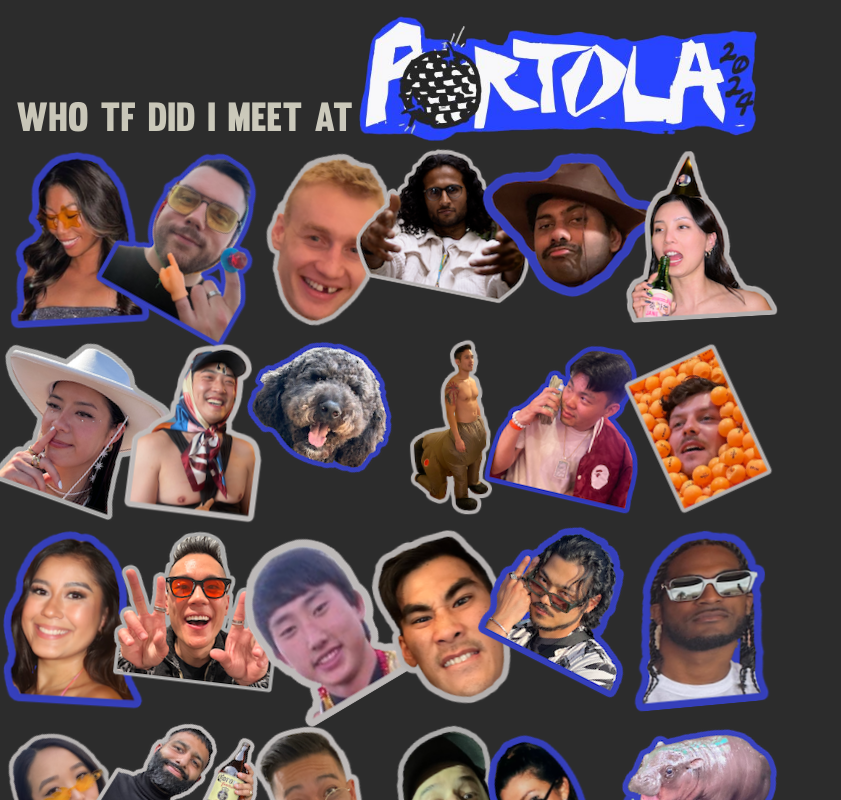
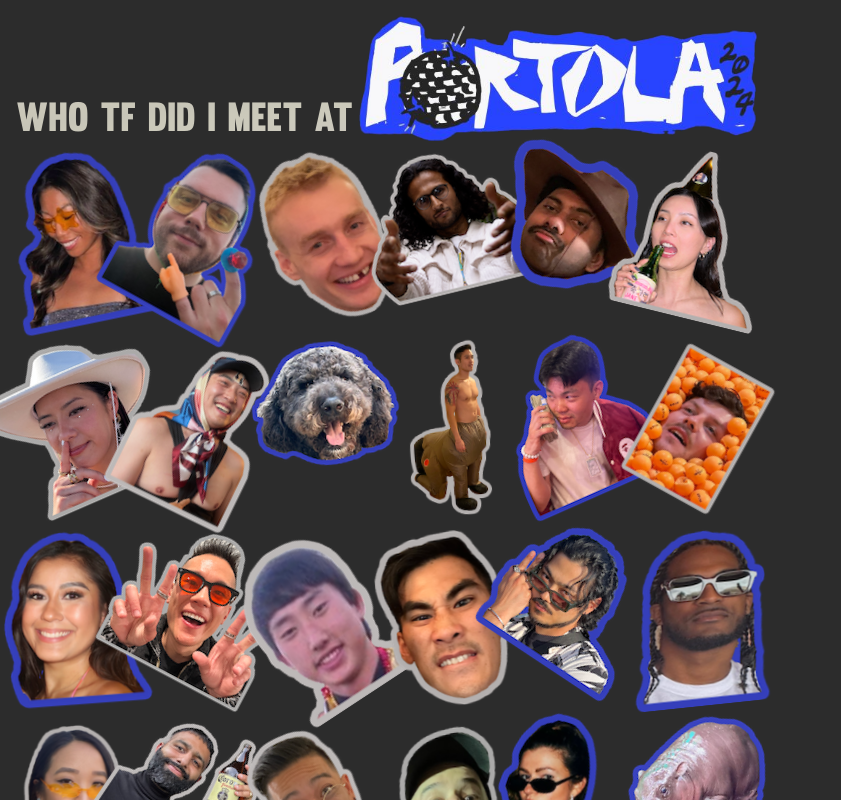
Before and after one commit to astom15/portola24, a React (Vite) app: page / in a window 1280 px wide. Shown: the top 800 px of the page, without its empty margins (0-841 px from the left). Built offline with nearby package versions, Linux system fonts and the light colour scheme.

Commit message:
better image rotation styling

```diff
--- a/src/ImageGrid.tsx
+++ b/src/ImageGrid.tsx
@@ -1,12 +1,31 @@
 import LazyImage from "./LazyImage";
 import './ImageGridStyle.css'
-import { images } from "./stickerData.js";
-import React from "react";
+import { images } from "./imageData.js";
+import React, {useRef} from "react";
 
 
-const generateRandomRotation = () => `${Math.random() * 70 - 35}deg`;
+const generateRandomRotation = () => Math.random() * 70 - 35;
 const generatePeachesRotation = () => `${Math.random() * 10 - 12}deg`;
 const generateDaranyRotation = () => `${Math.random() * 12 + 8}deg`
+const adjustRotation = (baseRotation: number) => {
+  let minRotation: number;
+  let maxRotation: number;
+  if (baseRotation < 0) {
+    minRotation = Math.max(-35, baseRotation + 20);
+    maxRotation = 35;
+  } else {
+    minRotation = -35;
+    maxRotation = Math.min(35, baseRotation - 20);
+  }
+  if (minRotation >= maxRotation) {
+    minRotation = Math.max(-35, baseRotation - 70);
+    maxRotation = Math.min(35, baseRotation + 70);
+  }
+  return Math.random() * (maxRotation - minRotation) + minRotation;
+}
+const generateRotationByRow = (lastRotation: number, index: number) => {
+  return (index == 0) ? generateRandomRotation() : adjustRotation(lastRotation);
+}
 
 const handleImageClick = (imageName: string) => {
   const gtag = (window as any).gtag as (...args: any[]) => void;
@@ -17,26 +36,35 @@
   })
 }
 
-
 const StickerGrid: React.FC = () => {
   const [shuffledImgs, setShuffledImgs] = React.useState(images);
+  const lastRotation = useRef(0);
 
   const shuffle = (imgs: typeof images) => {
     const shuffled = [...imgs];
     for (let i = shuffled.length - 1; i > 0; i--) {
       const j = Math.floor(Math.random() * (i + 1));
-            [shuffled[i], shuffled[j]] = [shuffled[j], shuffled[i]]
+      [shuffled[i], shuffled[j]] = [shuffled[j], shuffled[i]];
     }
-        return shuffled
+    return shuffled;
+  };
+  React.useEffect(() => {
+    setShuffledImgs(shuffle(images));
+  }, []);
+
+  const setRotation = (idx: number): number => {
+    let modIdx = idx % 3;
+    const rotation = generateRotationByRow(lastRotation.current, modIdx);
+    if (modIdx == 0 || modIdx == 1) {
+      lastRotation.current = rotation;
     }
-    React.useEffect(() => {
-        setShuffledImgs(shuffle(images))
-    }, []);
+    return rotation;
+  };
 
   return (
     <div className="image-grid">
-        {shuffledImgs.map((img) => {
-          const rotation = generateRandomRotation();
+      {shuffledImgs.map((img, idx) => {
+        const rotation = setRotation(idx)
         return (
           <a
             key={img.id}
@@ -52,7 +80,7 @@
               style={{
                 transform: img.name == "peaches" ? `rotate(${generatePeachesRotation()})`
                   : img.name == "darany" ? `rotate(${generateDaranyRotation()})`
-                    : `rotate(${rotation})`,
+                  : `rotate(${rotation}deg)`,
               }}
             >
               <LazyImage lqip={img.lqip} src={img.src} alt={img.alt} />
```
Also changed, not shown: src/imageData.ts (renamed from src/stickerData.ts). Lines whose indentation alone changed are shown as unchanged.
